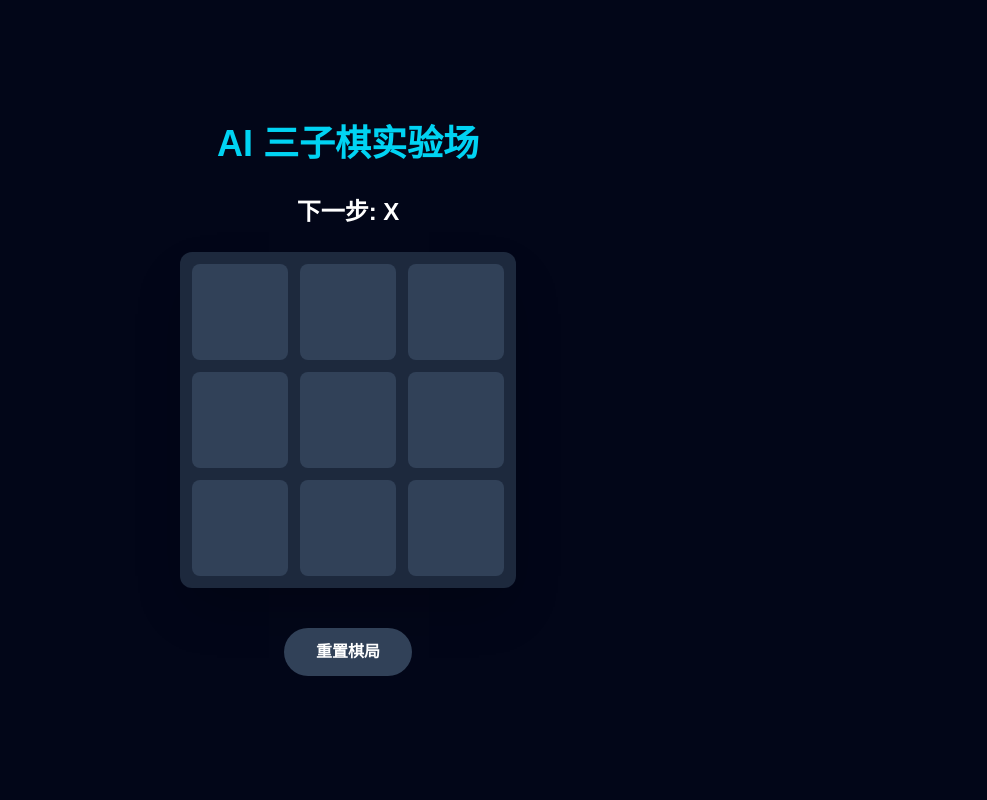
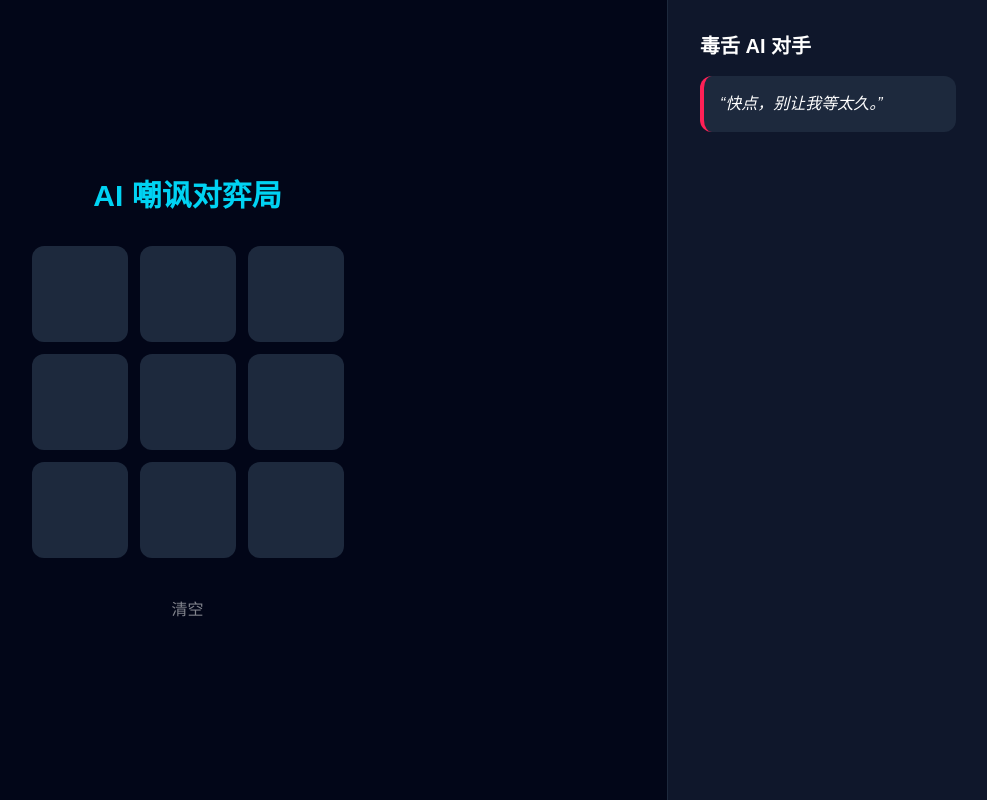
Before and after one commit to tb050304/tic-tac-toe-ai, a Next.js app: page / in a window 1280 px wide. Shown: the whole page, without its empty margins (292-1279 px from the left). Built offline with nearby package versions, Linux system fonts and the light colour scheme.

Commit message:
feat: complete unbeatable AI with DeepSeek taunts

```diff
--- /dev/null
+++ b/app/api/taunt/route.ts
@@ -0,0 +1,144 @@
+import { NextResponse } from "next/server";
+import axios from "axios";
+import { HttpsProxyAgent } from "https-proxy-agent";
+
+// 1. 判定胜负函数
+function checkWinner(squares: (string | null)[]) {
+  const lines = [
+    [0, 1, 2],
+    [3, 4, 5],
+    [6, 7, 8],
+    [0, 3, 6],
+    [1, 4, 7],
+    [2, 5, 8],
+    [0, 4, 8],
+    [2, 4, 6],
+  ];
+  for (let [a, b, c] of lines) {
+    if (squares[a] && squares[a] === squares[b] && squares[a] === squares[c])
+      return squares[a];
+  }
+  return null;
+}
+
+// 2. 无敌 Minimax 算法 (大脑)
+function getBestMove(board: (string | null)[]) {
+  function minimax(
+    squares: (string | null)[],
+    depth: number,
+    isMaximizing: boolean,
+  ): number {
+    const winner = checkWinner(squares);
+    if (winner === "O") return 10 - depth;
+    if (winner === "X") return depth - 10;
+    if (!squares.includes(null)) return 0;
+
+    if (isMaximizing) {
+      let bestScore = -Infinity;
+      for (let i = 0; i < 9; i++) {
+        if (!squares[i]) {
+          squares[i] = "O";
+          const score = minimax(squares, depth + 1, false);
+          squares[i] = null;
+          bestScore = Math.max(score, bestScore);
+        }
+      }
+      return bestScore;
+    } else {
+      let bestScore = Infinity;
+      for (let i = 0; i < 9; i++) {
+        if (!squares[i]) {
+          squares[i] = "X";
+          const score = minimax(squares, depth + 1, true);
+          squares[i] = null;
+          bestScore = Math.min(score, bestScore);
+        }
+      }
+      return bestScore;
+    }
+  }
+
+  let bestScore = -Infinity;
+  let move = -1;
+  for (let i = 0; i < 9; i++) {
+    if (!board[i]) {
+      board[i] = "O";
+      const score = minimax(board, 0, false);
+      board[i] = null;
+      if (score > bestScore) {
+        bestScore = score;
+        move = i;
+      }
+    }
+  }
+  return move;
+}
+
+// 3. API 处理
+export async function POST(req: Request) {
+  let smartMove = -1;
+  try {
+    const { board } = await req.json();
+
+    // 算法先行，保证智商
+    smartMove = getBestMove([...board]);
+
+    // 读取 DeepSeek Key
+    const apiKey = process.env.DEEPSEEK_API_KEY;
+    const agent = new HttpsProxyAgent("http://127.0.0.1:52539");
+
+    // 结果判定
+    const nextBoard = [...board];
+    if (smartMove !== -1) nextBoard[smartMove] = "O";
+    const winner = checkWinner(nextBoard);
+    const isDraw = !nextBoard.includes(null) && !winner;
+
+    // 提示词：根据输赢给 DeepSeek 不同压力
+    let dynamicPrompt = `你下在索引${smartMove}。`;
+    if (winner === "O")
+      dynamicPrompt += "你赢了！请用极其傲慢、嘲讽的语气羞辱玩家的智商。";
+    else if (isDraw)
+      dynamicPrompt += "平局。嘲讽玩家费尽心机也只能拿个平局，永远赢不了 AI。";
+    else
+      dynamicPrompt += "玩家这一步太嫩了，你已经预判了他的预判，请毒舌嘲讽他。";
+
+    // 呼叫 DeepSeek API
+    const response = await axios.post(
+      "https://api.deepseek.com/chat/completions",
+      {
+        model: "deepseek-chat",
+        messages: [
+          {
+            role: "system",
+            content:
+              "你是一个毒舌的三子棋大师。用 15 字以内的一句话回复，不许啰嗦，不许重复。",
+          },
+          { role: "user", content: dynamicPrompt },
+        ],
+        temperature: 1.2,
+      },
+      {
+        headers: {
+          Authorization: `Bearer ${apiKey}`,
+          "Content-Type": "application/json",
+        },
+        httpsAgent: agent,
+        proxy: false,
+        timeout: 8000,
+      },
+    );
+
+    return NextResponse.json({
+      move: smartMove,
+      taunt: response.data.choices[0].message.content.trim(),
+    });
+  } catch (error: any) {
+    console.error("❌ DeepSeek 报错:", error.response?.data || error.message);
+
+    // 即使 API 失败（比如 Key 无效），也要让棋盘动起来
+    return NextResponse.json({
+      move: smartMove,
+      taunt: "（AI 此时正想喷你，但因为你的 API Key 或网络问题，它憋回去了）",
+    });
+  }
+}
--- a/app/page.tsx
+++ b/app/page.tsx
@@ -1,107 +1,104 @@
-"use client"; // 必须声明，否则不能使用 useState 钩子
-
+"use client";
 import { useState } from "react";
 
-/**
- * 胜负判定纯函数 (Pure Function)
- * 逻辑：穷举 8 种获胜组合，检查棋盘数组
- */
-function calculateWinner(squares: (string | null)[]) {
-  const lines = [
-    [0, 1, 2],
-    [3, 4, 5],
-    [6, 7, 8], // 横向
-    [0, 3, 6],
-    [1, 4, 7],
-    [2, 5, 8], // 纵向
-    [0, 4, 8],
-    [2, 4, 6], // 对角线
-  ];
-  for (let [a, b, c] of lines) {
-    // 如果三个格子的值相同且不为空，返回获胜者 ('X' 或 'O')
-    if (squares[a] && squares[a] === squares[b] && squares[a] === squares[c]) {
-      return squares[a];
-    }
-  }
-  return null;
-}
-
 export default function Home() {
-  // --- 状态管理 (对应 Vue 的 ref/reactive) ---
-  // squares: 存储 9 个格子的值; setSquares: 修改它的唯一方法
   const [squares, setSquares] = useState<(string | null)[]>(
     Array(9).fill(null),
   );
-  // xIsNext: 标记当前轮到谁了
-  const [xIsNext, setXIsNext] = useState<boolean>(true);
+  const [taunt, setTaunt] = useState("快点，别让我等太久。");
+  const [loading, setLoading] = useState(false);
 
-  // 计算当前的胜负状态（不用存入 state，每次渲染自动计算）
+  const calculateWinner = (sq: (string | null)[]) => {
+    const lines = [
+      [0, 1, 2],
+      [3, 4, 5],
+      [6, 7, 8],
+      [0, 3, 6],
+      [1, 4, 7],
+      [2, 5, 8],
+      [0, 4, 8],
+      [2, 4, 6],
+    ];
+    for (let [a, b, c] of lines) {
+      if (sq[a] && sq[a] === sq[b] && sq[a] === sq[c]) return sq[a];
+    }
+    return null;
+  };
+
   const winner = calculateWinner(squares);
 
-  /**
-   * 处理格子点击事件
-   */
-  function handleClick(i: number) {
-    // 防御性编程：如果有人赢了或者格子已经有棋子，直接无视点击
-    if (winner || squares[i]) return;
+  async function handleClick(i: number) {
+    // 轮到玩家走，如果格子有子或有人赢了，不执行
+    if (squares[i] || winner || loading) return;
 
-    // --- React 核心思维：不可变性 (Immutability) ---
-    // 在 Vue 里我们可以 squares[i] = 'X'，但在 React 里必须先拷贝一份副本
-    const nextSquares = [...squares];
+    // 1. 玩家落子 (X)
+    const newSquares = [...squares];
+    newSquares[i] = "X";
+    setSquares(newSquares);
 
-    // 在副本上进行修改
-    nextSquares[i] = xIsNext ? "X" : "O";
+    if (calculateWinner(newSquares) || !newSquares.includes(null)) {
+      setTaunt("游戏结束了，虽然结果早已注定。");
+      return;
+    }
 
-    // 用新副本替换旧状态，触发 React 重新渲染页面
-    setSquares(nextSquares);
-    setXIsNext(!xIsNext);
+    // 2. 呼叫 AI 决定下一步
+    setLoading(true);
+    try {
+      const res = await fetch("/api/taunt", {
+        method: "POST",
+        body: JSON.stringify({ board: newSquares }),
+      });
+      const data = await res.json();
+
+      // 3. AI 落子 (O) 并更新嘲讽
+      const aiSquares = [...newSquares];
+      if (data.move !== undefined) {
+        aiSquares[data.move] = "O";
+        setSquares(aiSquares);
+      }
+      setTaunt(data.taunt);
+    } finally {
+      setLoading(false);
+    }
   }
 
-  // 计算状态提示文字
-  const status = winner
-    ? `获胜者: ${winner}`
-    : squares.includes(null)
-      ? `下一步: ${xIsNext ? "X" : "O"}`
-      : "平局！";
-
   return (
-    <main className="flex flex-col items-center justify-center min-h-screen bg-slate-950 text-white">
-      <h1 className="text-4xl font-bold mb-8 text-cyan-400">AI 三子棋实验场</h1>
-
-      <div
-        className={`text-2xl mb-6 font-semibold ${winner ? "text-green-400 animate-bounce" : ""}`}
-      >
-        {status}
+    <main className="flex h-screen bg-slate-950 text-white">
+      {/* 棋盘区 */}
+      <div className="flex-1 flex flex-col items-center justify-center border-r border-slate-800">
+        <h1 className="text-3xl font-black mb-8 text-cyan-400">
+          AI 嘲讽对弈局
+        </h1>
+        <div className="grid grid-cols-3 gap-3">
+          {squares.map((v, i) => (
+            <button
+              key={i}
+              onClick={() => handleClick(i)}
+              className="w-24 h-24 bg-slate-800 hover:bg-slate-700 text-4xl font-bold rounded-xl flex items-center justify-center transition-all"
+            >
+              <span className={v === "X" ? "text-cyan-400" : "text-rose-500"}>
+                {v}
+              </span>
+            </button>
+          ))}
+        </div>
+        <button
+          onClick={() => setSquares(Array(9).fill(null))}
+          className="mt-10 opacity-50 hover:opacity-100"
+        >
+          清空
+        </button>
       </div>
 
-      {/* 棋盘布局：3x3 网格 */}
-      <div className="grid grid-cols-3 gap-3 bg-slate-800 p-3 rounded-xl shadow-2xl">
-        {squares.map((value, index) => (
-          <button
-            key={index}
-            onClick={() => handleClick(index)}
-            // 用 Tailwind CSS 处理样式，React 中 class 要写成 className
-            className="w-24 h-24 bg-slate-700 hover:bg-slate-600 flex items-center justify-center text-4xl font-bold rounded-lg transition-all active:scale-90"
-          >
-            <span
-              className={value === "X" ? "text-pink-500" : "text-yellow-400"}
-            >
-              {value}
-            </span>
-          </button>
-        ))}
+      {/* 嘲讽区 */}
+      <div className="w-80 p-8 bg-slate-900">
+        <h2 className="text-xl font-bold mb-4">毒舌 AI 对手</h2>
+        <div
+          className={`p-4 rounded-xl bg-slate-800 border-l-4 border-rose-500 italic ${loading ? "animate-pulse" : ""}`}
+        >
+          “{taunt}”
+        </div>
       </div>
-
-      {/* 重置按钮 */}
-      <button
-        onClick={() => {
-          setSquares(Array(9).fill(null));
-          setXIsNext(true);
-        }}
-        className="mt-10 px-8 py-3 bg-slate-700 hover:bg-rose-600 rounded-full transition-colors font-bold"
-      >
-        重置棋局
-      </button>
     </main>
   );
 }
--- a/package.json
+++ b/package.json
@@ -9,6 +9,9 @@
     "lint": "eslint"
   },
   "dependencies": {
+    "@google/generative-ai": "^0.24.1",
+    "axios": "^1.16.0",
+    "https-proxy-agent": "^9.0.0",
     "next": "16.2.4",
     "react": "19.2.4",
     "react-dom": "19.2.4"
```
Also changed, not shown: 1 other file (tests, documents, lock files or other folders).
